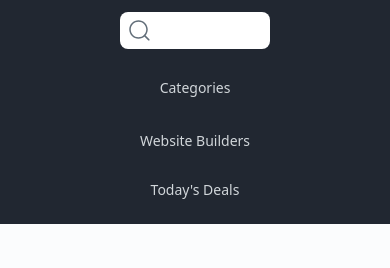
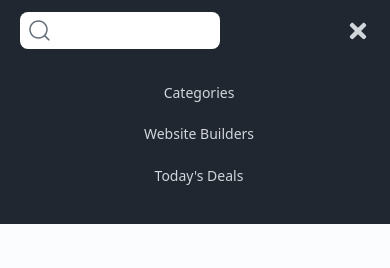
Before and after one commit to dineshlegha23/radiant-riches-llc-assignment, a React (Vite) app: page / in a window 390 px wide. Shown: the top 268 px of the page. Built offline with nearby package versions, Linux system fonts and the light colour scheme.

Commit message:
made navbar responsive

```diff
--- a/src/components/Navbar.jsx
+++ b/src/components/Navbar.jsx
@@ -1,12 +1,20 @@
-import React from "react";
+import React, { useState } from "react";
 import { links } from "../data.js";
 import Search from "../utils/Search.svg";
+import { RxHamburgerMenu } from "react-icons/rx";
+import { FaTimes } from "react-icons/fa";
 
 const Navbar = () => {
+  const [isOpen, setIsOpen] = useState(true);
+
   return (
-    <div className="p-3 h-[64px] bg-[#212731] text-[#D1D6DA] text-[14px] xs:h-56">
+    <div
+      className={`transition-all p-3 h-[64px] bg-[#212731] text-[#D1D6DA] text-[14px] ${
+        isOpen ? "xs:h-56 xs:pl-5" : "xs:h-15"
+      }`}
+    >
       <div className="max-w-5xl mx-auto flex gap-20 md:gap-7 justify-center xs:flex xs:flex-col xs:text-center">
-        <div className="flex relative xs:mx-auto">
+        <div className={`flex w-full relative ${isOpen ? "xs:mx-auto" : ""}`}>
           <img
             src={Search}
             alt="search icon"
@@ -14,20 +22,34 @@ const Navbar = () => {
           />
           <input
             type="text"
-            className="h-[37px] w-[258px] md:h-[37] sm:w-[150px] rounded-lg px-4 text-black pl-10"
+            className="h-[37px] w-[258px] xs:w-[200px] md:h-[37] sm:w-[150px] rounded-lg px-4 text-black pl-10"
           />
         </div>
-        <ul className="flex gap-16 my-auto md:gap-8 xs:flex-col">
+        <div
+          onClick={() => setIsOpen(!isOpen)}
+          className="xs:block hidden absolute top-[15px] right-5 text-2xl mt-1 "
+        >
+          {!isOpen ? <RxHamburgerMenu /> : <FaTimes />}
+        </div>
+        <ul
+          className={`flex gap-16 my-auto md:gap-8 xs:flex-col xs:my-[-15px] ${
+            isOpen ? "xs:block" : "xs:hidden"
+          }`}
+        >
           {links.map((link) => (
             <li
               key={link.id}
-              className="cursor-pointer  transition-all hover:text-white"
+              className="cursor-pointer transition-all hover:text-white xs:my-5"
             >
               {link.title}
             </li>
           ))}
         </ul>
-        <a className="my-auto cursor-pointer  transition-all hover:text-white xs:flex xs:mx-auto">
+        <a
+          className={`my-auto cursor-pointer transition-all hover:text-white xs:mx-auto xs:mt-[-12px] ${
+            isOpen ? "xs:block" : "xs:hidden"
+          }`}
+        >
           Today's Deals
         </a>
       </div>
```
